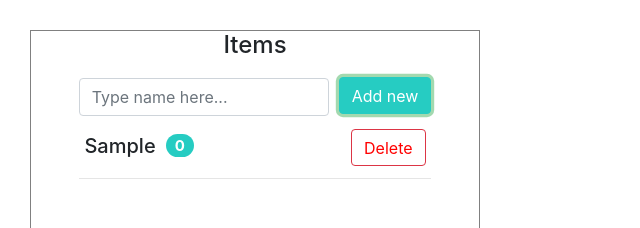
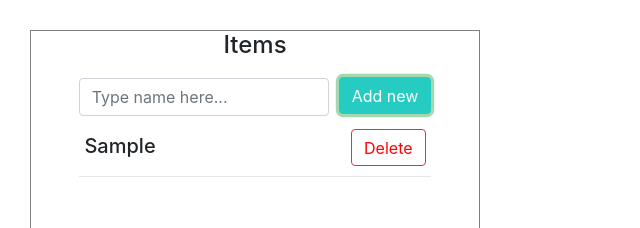
Before and after one commit to OlegBalabukh/diary-app, a React (Create React App) app: page / in a window 1280 px wide. Both pictures are taken after typing "Sample" into the empty fields and a click on the button "Add new". Shown: the top 228 px of the page, without its empty margins (0-640 px from the left). Built offline with nearby package versions, Linux system fonts and the light colour scheme.

Commit message:
added taskNumber and commentsNumber

```diff
--- a/src/components/CommentList/CommentList.js
+++ b/src/components/CommentList/CommentList.js
@@ -4,7 +4,7 @@ import Comment from '../Comment/Comment';
 import Square from '../Square/Square';
 import './CommentList.css';
 
-const CommentList = ({ comments, getLastComment }) => {
+const CommentList = ({ comments, taskNumber, getLastComment }) => {
 
   const form = {};
   const colors = ['orange', 'blue'];
@@ -23,7 +23,7 @@ const CommentList = ({ comments, getLastComment }) => {
 
   return (
     <div className="commentsContainer">
-      <h4>Comments #{comments.length }</h4>
+      <h4>Comments #{taskNumber}</h4>
       {comments.map((text, index) => (
           <Comment key={index} text={text} color={colors[index % 2]} />
         ))}
--- a/src/components/Task/Task.css
+++ b/src/components/Task/Task.css
@@ -31,8 +31,12 @@
   width: 84%;
   position: relative;
   padding-top: 10px;
-  /* padding-bottom: 10px; */
+  margin: 0 0 13px 0;
   cursor: pointer;
+}
+
+.item p {
+  margin: 0;
 }
 
 h5 {
--- a/src/components/Task/Task.js
+++ b/src/components/Task/Task.js
@@ -4,7 +4,7 @@ import Line from '../Line/Line';
 import Square from '../Square/Square';
 import './Task.css';
 
-const Task = ({ task: { id, text, isFocused}, removeTask, setActiveTask }) => (
+const Task = ({ id, text, isFocused, commentsNumber, removeTask, setActiveTask }) => (
   <div className="itemBlock">
     { isFocused && (
       <Square width="5px" height="55px" color="red" />
@@ -12,7 +12,7 @@ const Task = ({ task: { id, text, isFocused}, removeTask, setActiveTask }) => (
     <div className="item">
       <h5 onClick={() => setActiveTask(id)} >
         {text}
-        <p id="comments" className="badge badge-pill">0</p>
+        { commentsNumber > 0 && <p id="comments" className="badge badge-pill">{commentsNumber}</p> }
       </h5>
       <button
         className="btn btn-danger"
--- a/src/components/TaskList/TaskList.js
+++ b/src/components/TaskList/TaskList.js
@@ -63,15 +63,22 @@ const TaskList = () => {
             Add new
           </button>
         </form>
-        {items.map(item => (
-          <div key={item.id}>
+        {items.map(({ id, text, isFocused, comments }, index) => (
+          <div key={id}>
           <Task
-            task={item}
+            id={id}
+            text={text}
+            isFocused={isFocused}
+            commentsNumber={comments.length}
             removeTask={removeItem}
             setActiveTask={setActiveItem}
           />
-          { item.isFocused && (
-            <CommentList comments={item.comments} getLastComment={addLastComment} />
+          { isFocused && (
+            <CommentList
+              comments={comments}
+              taskNumber={index+1}
+              getLastComment={addLastComment}
+            />
           )}
           </div>
         ))}
```
